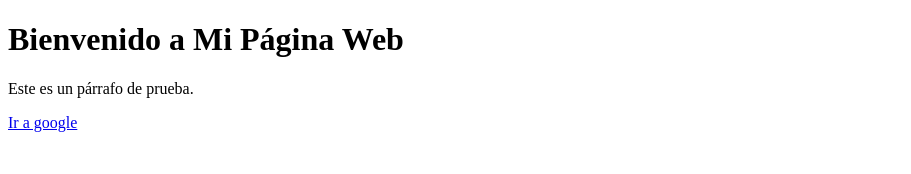
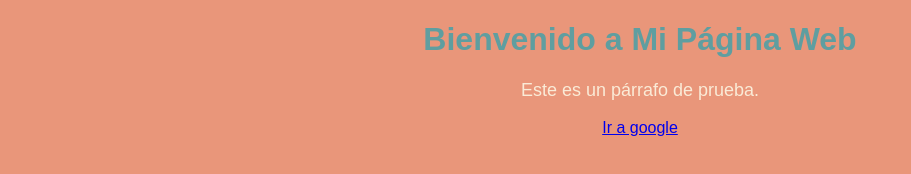
Before and after one commit to Daphnecita/DaphneRivera, a plain HTML site: page index.html in a window 1280 px wide. Shown: the whole page, without its empty margins (0-911 px from the left). Drawn offline with Linux system fonts and the light colour scheme.

Commit message:
cambio 3

```diff
--- a/index.html
+++ b/index.html
@@ -4,7 +4,8 @@
     <meta name="author" content="Daphne Citlalli Rivera Leon">
     <meta name="description" content="es una página de ejemplo">
     <meta name="keywords" content="3e,quimicobiologico,prefeco">
-    <link rel="staylesheet" href="estilos.css">
+    <link rel="stylesheet" href="estilos.css">
+    <link rel="icon" type="image/png" href="favicon/logo.png" sizes="16x16">
     <meta charset="UTF-8">
     <meta name="viewport" content="width=device-width, initial-scale=1.0">
     <title>Mi Primera Página Web</title>
```
